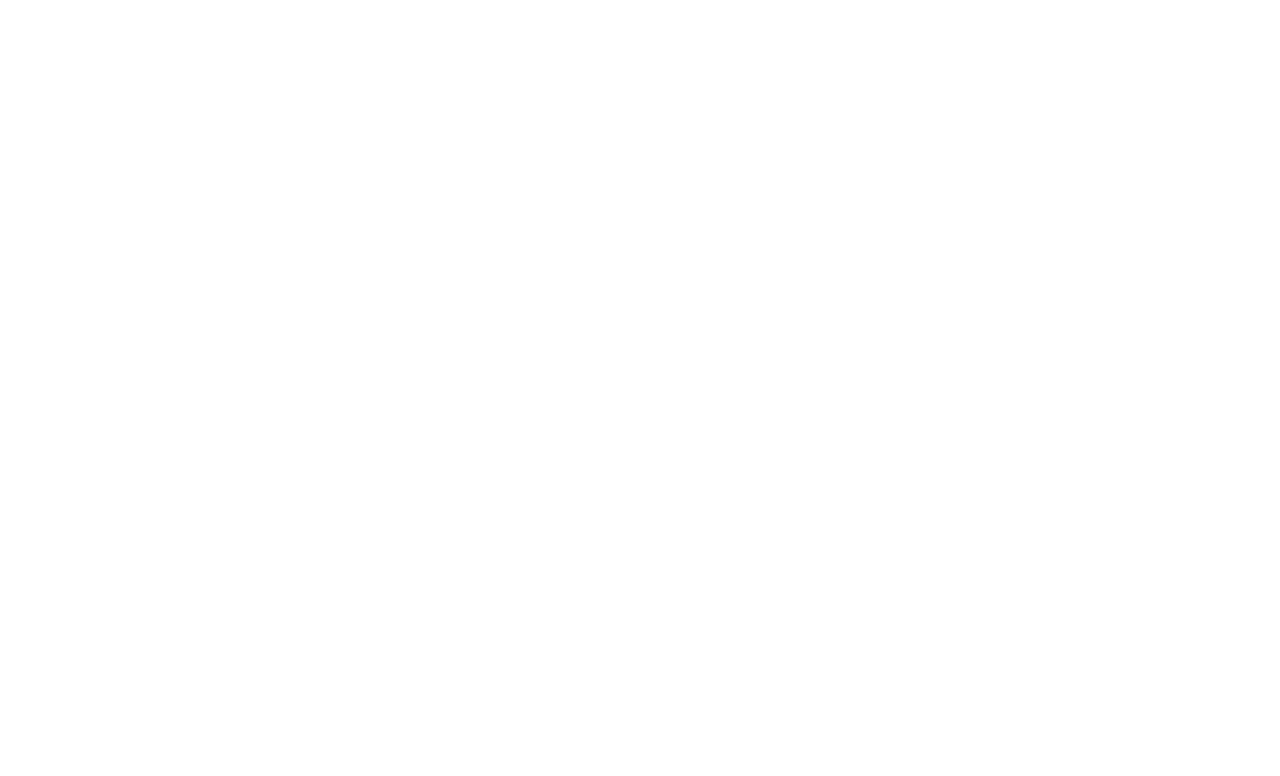
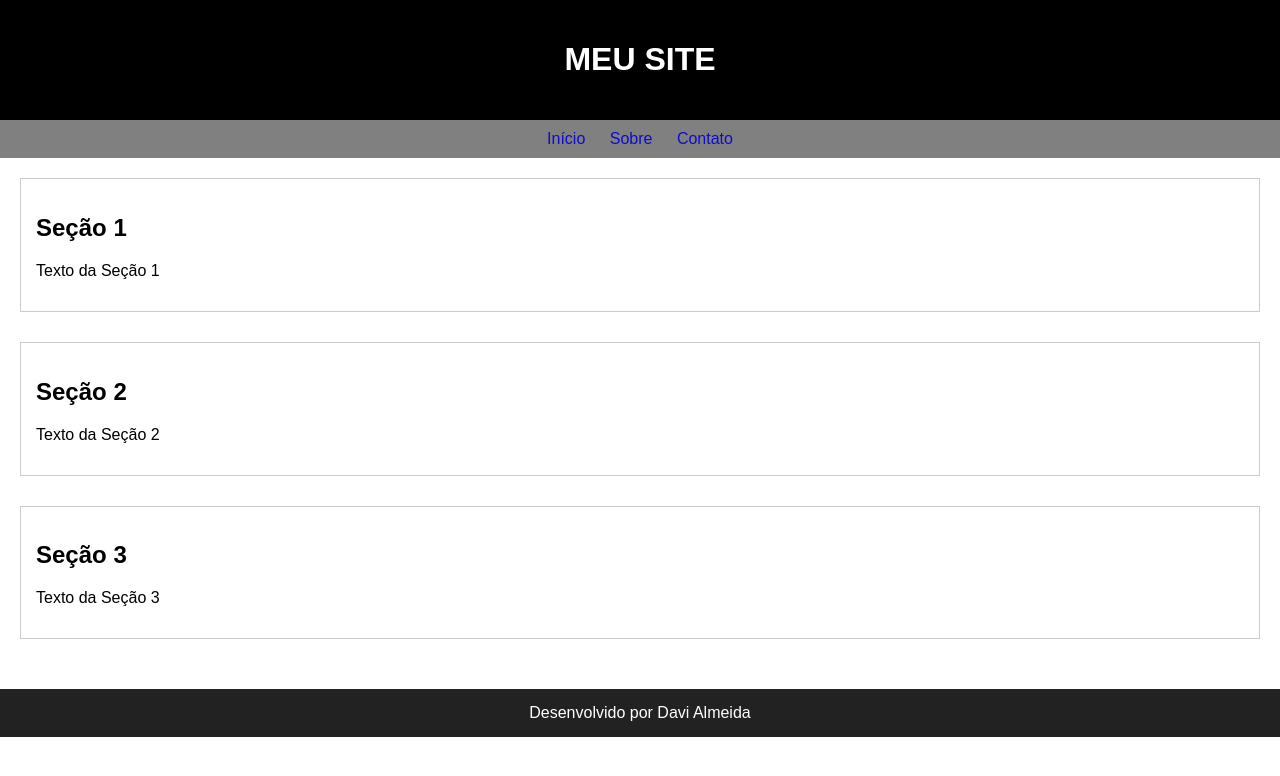
Before and after one commit to Davizdalm/av1-davi-almeida-2bimestre, a plain HTML site: page index.html in a window 1280 px wide. Drawn offline with Linux system fonts and the light colour scheme.

Commit message:
semantica html e css básico

```diff
--- /dev/null
+++ b/css/style.css
@@ -0,0 +1,40 @@
+body {
+  font-family: Arial, Helvetica, sans-serif;
+  margin: 0;
+  padding: 0;
+}
+
+header {
+  background-color: black;
+  color: white;
+  padding: 20px;
+  text-align: center;
+}
+
+nav {
+  background-color: gray;
+  padding: 10px;
+  text-align: center;
+}
+
+nav a {
+  color: rgb(14, 11, 204);
+  text-decoration: none;
+  margin: 10px;
+}
+main {
+  padding: 20px;
+}
+
+section {
+  margin-bottom: 30px;
+  padding: 15px;
+  border: 1px solid#ccc;
+}
+
+footer {
+  background-color: #222;
+  color: white;
+  text-align: center;
+  padding: 15px;
+}
--- a/index.html
+++ b/index.html
@@ -1,11 +1,34 @@
-<!DOCTYPE html>
+<!doctype html>
 <html lang="pt-BR">
-<head>
-    <meta charset="UTF-8">
-    <meta name="viewport" content="width=device-width, initial-scale=1.0">
+  <head>
+    <meta charset="UTF-8" />
+    <meta name="viewport" content="width=device-width, initial-scale=1.0" />
+    <link rel="stylesheet" href="css/style.css" />
     <title>Document</title>
-</head>
-<body>
-
-</body>
+  </head>
+  <body>
+    <header>
+      <h1>MEU SITE</h1>
+    </header>
+    <nav>
+      <a href="#">Início</a>
+      <a href="#sobre">Sobre</a>
+      <a href="#contato">Contato</a>
+    </nav>
+    <main>
+      <section>
+        <h2>Seção 1</h2>
+        <p>Texto da Seção 1</p>
+      </section>
+      <section>
+        <h2>Seção 2</h2>
+        <p>Texto da Seção 2</p>
+      </section>
+      <section>
+        <h2>Seção 3</h2>
+        <p>Texto da Seção 3</p>
+      </section>
+    </main>
+    <footer>Desenvolvido por Davi Almeida</footer>
+  </body>
 </html>
```
